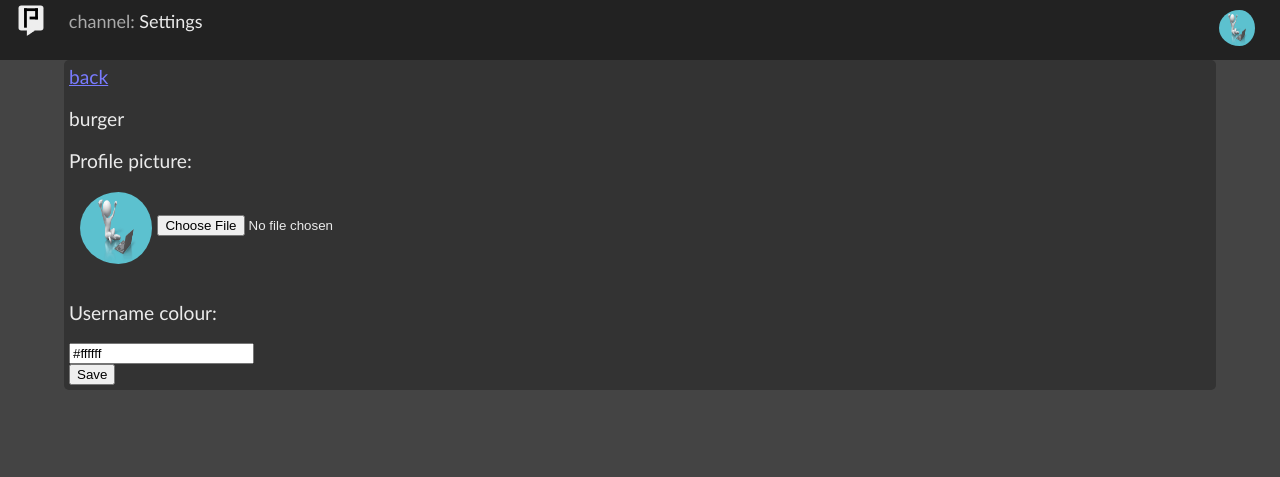
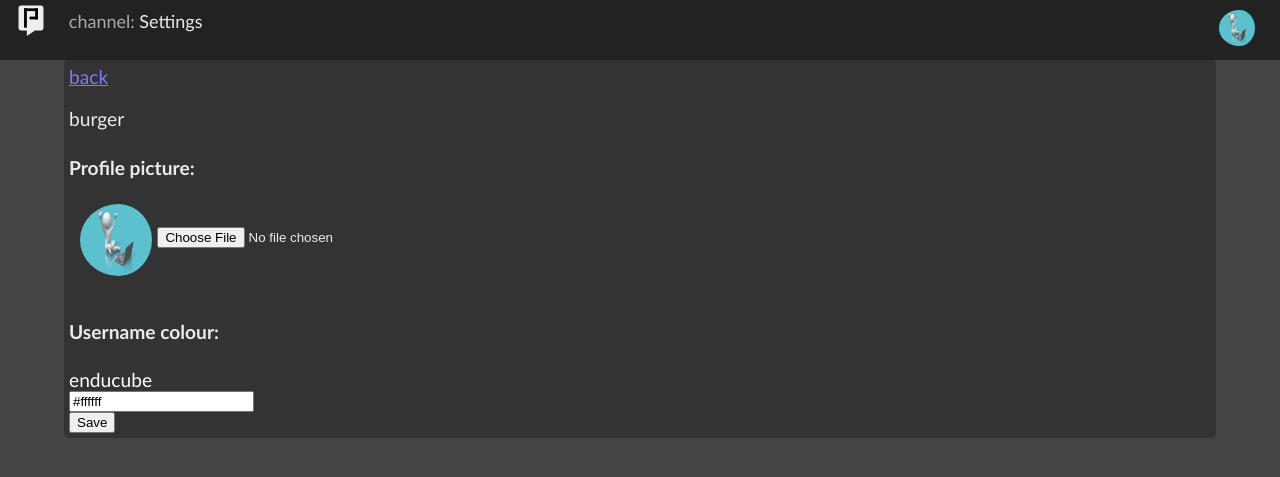
Before and after one commit to enducube/pixidle, a Flask app: page /accountsettings in a window 1280 px wide. Shown: the top 477 px of the page. Run offline with Flask 2, Linux system fonts and the light colour scheme; a user stored in the database is signed in; some libraries are stand-ins or nearby versions.

Commit message:
username sample to compare colour against background in settings menu

```diff
--- a/app/routes.py
+++ b/app/routes.py
@@ -109,13 +109,13 @@ def socket_message(jsondata):
 @socketio.on("connect")
 def connection():
     if (str(current_user.username),url_for('static', filename='profile/'+ str(current_user.img))) not in connected_users:
-        connected_users.append( (str(current_user.username),url_for('static', filename='profile/'+ str(current_user.img))) )
+        connected_users.append( (str(current_user.username),url_for('static', filename='profile/'+ str(current_user.img)), str(current_user.colour)) )
     socketio.emit("msg",{'name': "SERVER", "colour": "FFFFFF", "img": url_for('static', filename='profile/normal.png'), "message": current_user.username+" has connected."})
     socketio.emit("userlist_refresh",broadcast=True)
 
 @socketio.on("disconnect")
 def disconnection():
-    if (str(current_user.username),url_for('static', filename='profile/'+ str(current_user.img))) in connected_users:
-        connected_users.pop(connected_users.index( (str(current_user.username),url_for('static', filename='profile/'+ str(current_user.img))) ))
+    if (str(current_user.username),url_for('static', filename='profile/'+ str(current_user.img)), str(current_user.colour)) in connected_users:
+        connected_users.pop(connected_users.index( (str(current_user.username),url_for('static', filename='profile/'+ str(current_user.img)), str(current_user.colour)) ))
     socketio.emit("msg",{'name': "SERVER", "img": url_for('static', filename='profile/normal.png'), "message": current_user.username+" has disconnected.", "colour": "FFFFFF"})
     socketio.emit("userlist_refresh",broadcast=True)
--- a/app/templates/base.html
+++ b/app/templates/base.html
@@ -18,9 +18,9 @@
         <a href="/home/general"><img src="{{ url_for('static', filename='logo/logo_bw.svg') }}" width=36 height=36></img></a>
         <li><span style="color:#aaa">channel:</span> {{ channel_name }}</li>
         <li style="float:right" class="profbtn">
-            <a><img src="{{ url_for('static', filename='profile/'+ current_user.img) }}" width='36' height='36' class='pfp'><a>
+            <a><img src="{{ url_for('static', filename='profile/'+ current_user.img) }}" width='36' height='36' class='pfp'></a>
             <div class="dropdown-content">
-                <span>{{ current_user.username }}</span>
+                <span style="color:#{{ current_user.colour }}">{{ current_user.username }}</span>
                 <a href="/accountsettings">settings</a>
                 <a href="/logout">logout</a>
             </div>
--- a/app/templates/settings.html
+++ b/app/templates/settings.html
@@ -5,15 +5,19 @@
     <p>burger</p>
     <form method="post" enctype="multipart/form-data">
         {{ form.csrf_token }}
-        <p>Profile picture:</p>
+        <h4>Profile picture:</h4>
         <img src="{{ url_for('static', filename='profile/'+ current_user.img) }}" width='72' height='72' class='pfp'>
         <br>
         {{ form.file(accept="image/*") }}
         <br>
         <br>
-        <p>Username colour:</p>
-        {{ form.colour(value="#"+current_user.colour) }}
+        <h4>Username colour:</h4>
+        <span id="samplecolour">{{ current_user.username }}</span>
+    {{ form.colour(value="#"+current_user.colour, id="colourinput") }}
         <input type="submit" value="Save">
     </form>
 </div>
+<script>
+    $("#samplecolour").css({ "color": $("#colourinput").val()}) ;
+</script>
 {% endblock %}
--- a/app/templates/userlist.html
+++ b/app/templates/userlist.html
@@ -1,4 +1,4 @@
 {% for i in connected_users %}
-    <p><img src="{{ i[1] }}" width='36' height='36' class='pfp'>{{ i[0] }}</p>
+<p style="color:#{{ i[2] }}"><img src="{{ i[1] }}" width='36' height='36' class='pfp'>{{ i[0] }}</p>
 
     {% endfor %}
```
Also changed, not shown: app/data.db.
